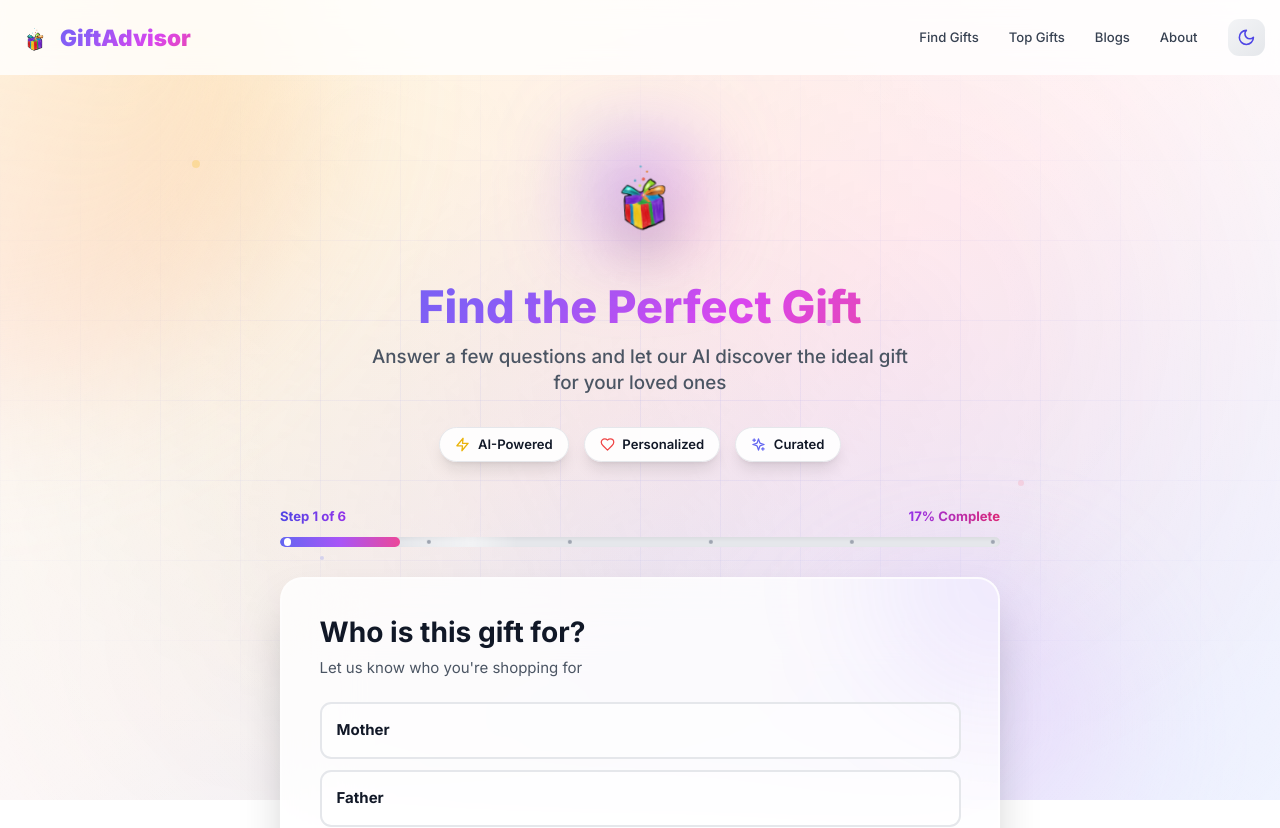
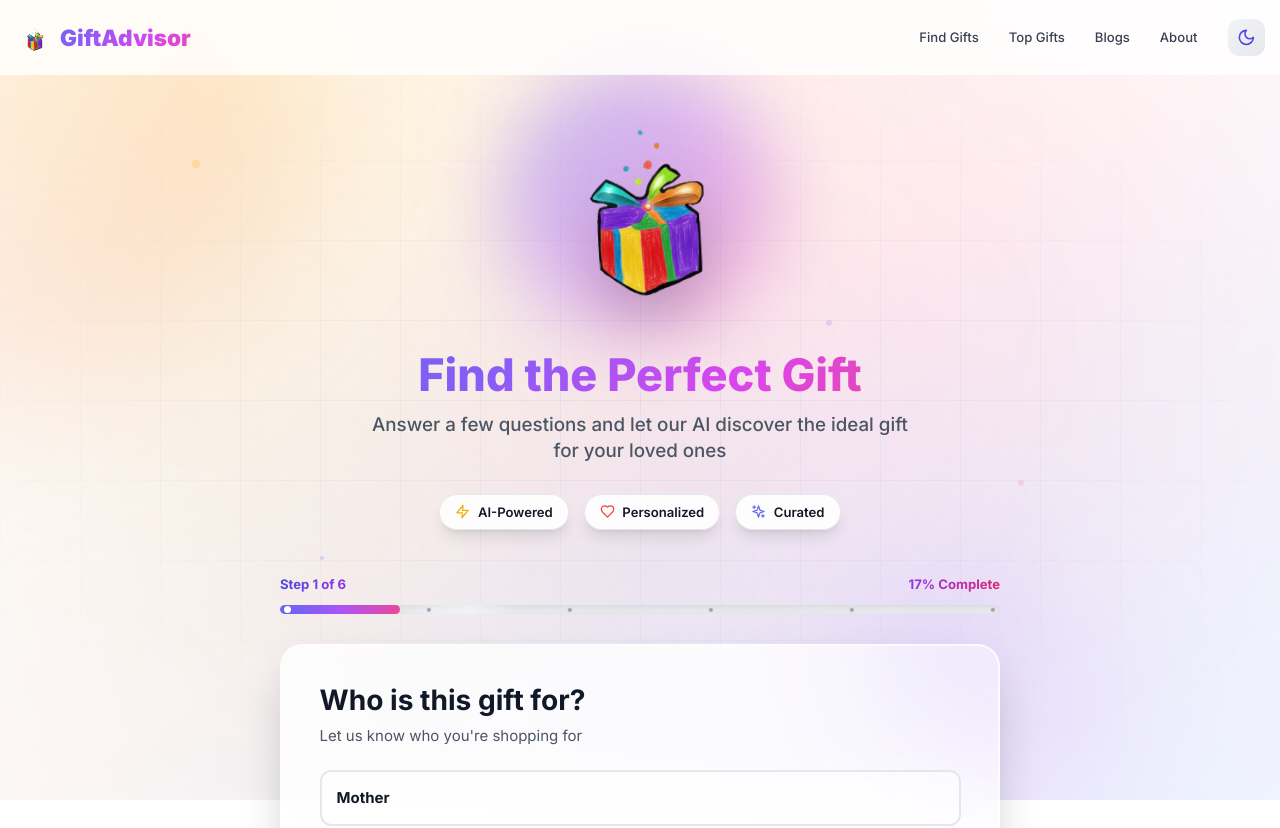
Before and after one commit to SosoPkhakadze/gift-ideas, a Next.js app: page / in a window 1280 px wide. Shown: the top 828 px of the page. Built offline with nearby package versions, Linux system fonts and the light colour scheme.

Commit message:
updated logo size and effect

```diff
--- a/src/pages/index.tsx
+++ b/src/pages/index.tsx
@@ -157,16 +157,16 @@ export default function Home() {
     repeatType: "reverse",
     ease: "easeInOut"
   }}
-  className="inline-block mb-6 relative"
+  className="inline-block relative -mt-20"
 >
   {/* Glow effect behind logo */}
-  <div className="absolute inset-0 bg-gradient-to-br from-indigo-500 via-purple-500 to-pink-500 rounded-3xl blur-2xl opacity-40 animate-pulse"></div>
+  <div className="absolute inset-0 bg-gradient-to-br from-indigo-500 via-purple-500 to-pink-500 rounded-full blur-2xl opacity-40 animate-pulse"></div> {/* Changed rounded-3xl to rounded-full */}
 
   {/* Your logo image */}
   <img
     src="/logo_image.png"
     alt="GiftAdvisor Logo"
-    className="w-24 h-24 md:w-28 md:h-28 object-contain relative z-10 drop-shadow-2xl"
+    className="w-64 h-64 md:w-72 md:h-72 object-contain relative z-10 drop-shadow-2xl"
   />
 </motion.div>
 
```
